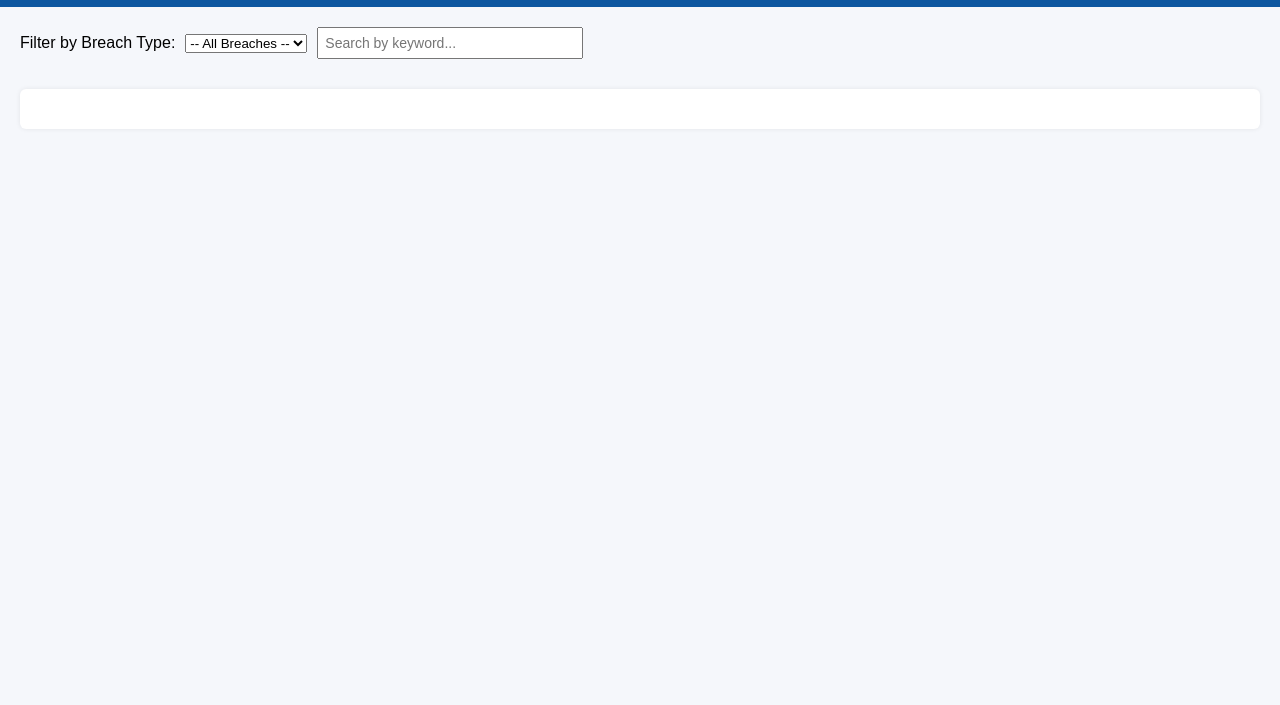
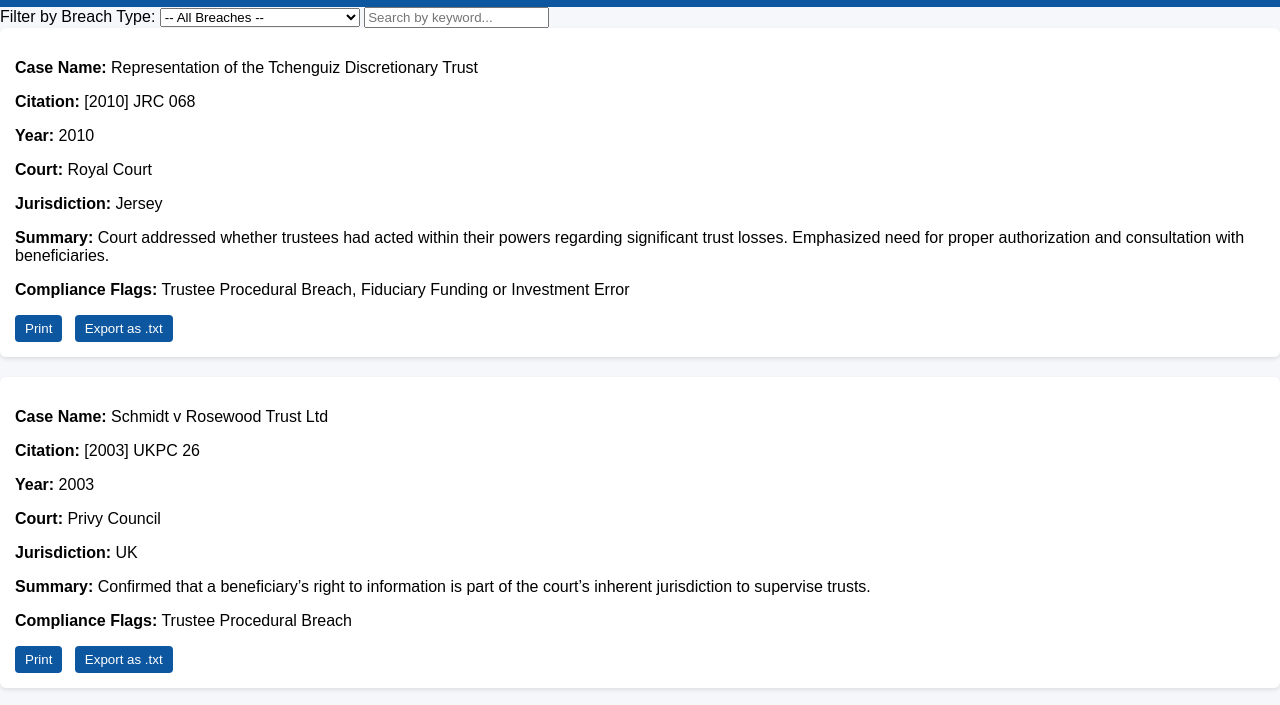
Before and after one commit to Info1691/compliance-ui, a plain HTML site: page index.html in a window 1280 px wide. Shown: the part 73-778 px from the top of the page. Drawn offline with Linux system fonts and the light colour scheme; files whose address does not match are found by name.

Commit message:
Update index.html

```diff
--- a/index.html
+++ b/index.html
@@ -12,18 +12,15 @@
     <h1>Compliance Citation Viewer</h1>
   </header>
 
-  <main>
-    <div class="filter-section">
-      <label for="breachFilter">Filter by Breach Type:</label>
-      <select id="breachFilter">
-        <option value="">-- All Breaches --</option>
-      </select>
-      <input type="text" id="searchInput" placeholder="Search by keyword..." />
-    </div>
+  <div class="controls">
+    <label for="breach-filter">Filter by Breach Type:</label>
+    <select id="breach-filter">
+      <option value="">-- All Breaches --</option>
+    </select>
+    <input type="text" id="search-input" placeholder="Search by keyword..." />
+  </div>
 
-    <div id="citationsContainer" class="citations-container"></div>
-    <div id="breachSummaryContainer" class="summary-container"></div>
-  </main>
+  <div id="citation-container"></div>
 
   <script src="main.js"></script>
 </body>
```
